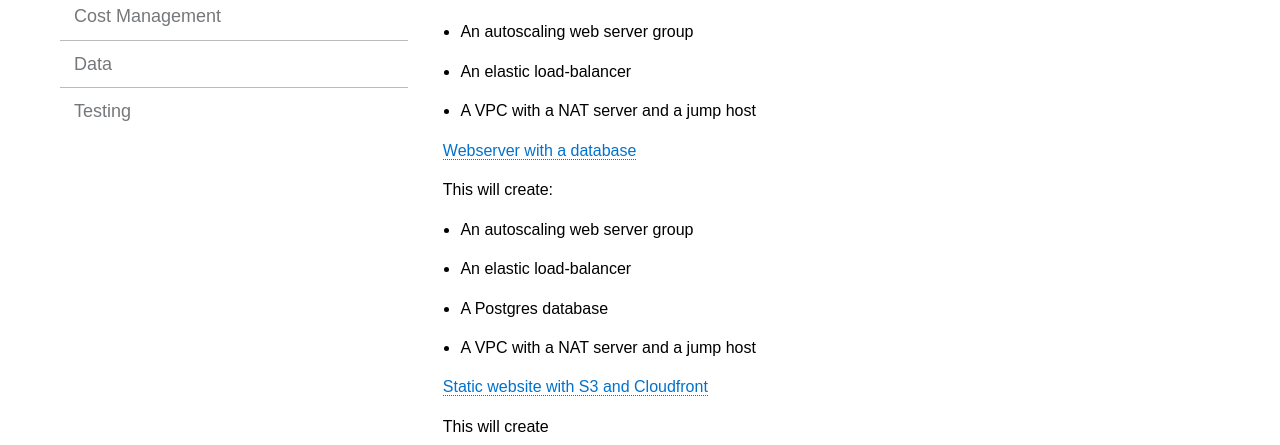
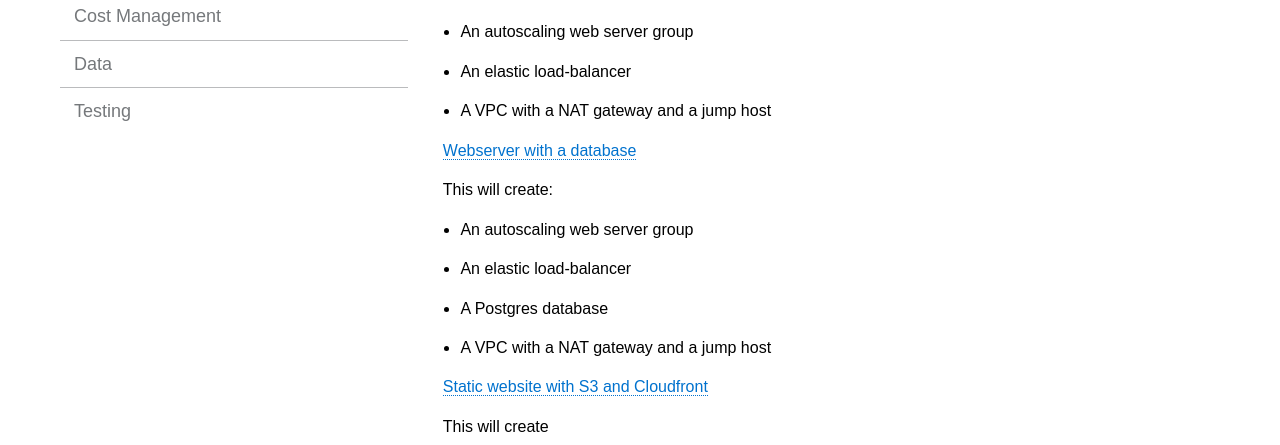
Before and after one commit to GeoscienceAustralia/cloud, a Jekyll site: the page built from docs/_pages/aws_patterns_sub.md, in a window 1280 px wide. Shown: the part 480-925 px from the top of the page. Built offline with Jekyll 4.4.1, drawn with Linux system fonts in a browser that asks for light colours; nearby versions of some CDN libraries.

Commit message:
Change NAT host to NAT gateway

```diff
--- a/docs/_pages/aws_patterns_sub.md
+++ b/docs/_pages/aws_patterns_sub.md
@@ -18,7 +18,7 @@
 
  * An autoscaling web server group
  * An elastic load-balancer
- * A VPC with a NAT server and a jump host
+ * A VPC with a NAT gateway and a jump host
 
 [Webserver with a database](https://github.com/GeoscienceAustralia/terraform/tree/master/three-tier-rds)
 
@@ -27,7 +27,7 @@
  * An autoscaling web server group
  * An elastic load-balancer
  * A Postgres database
- * A VPC with a NAT server and a jump host
+ * A VPC with a NAT gateway and a jump host
 
 [Static website with S3 and Cloudfront](https://github.com/GeoscienceAustralia/terraform/tree/master/s3-www-cloudfront)
 
```
